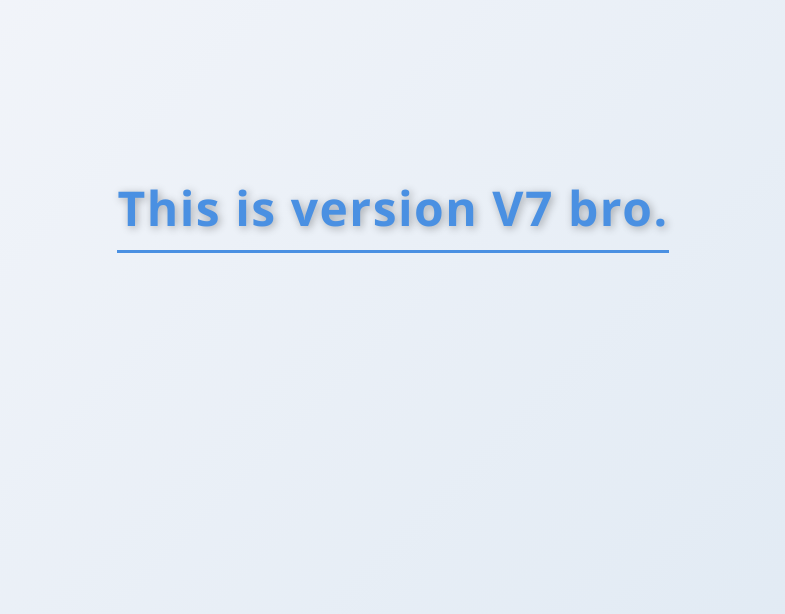
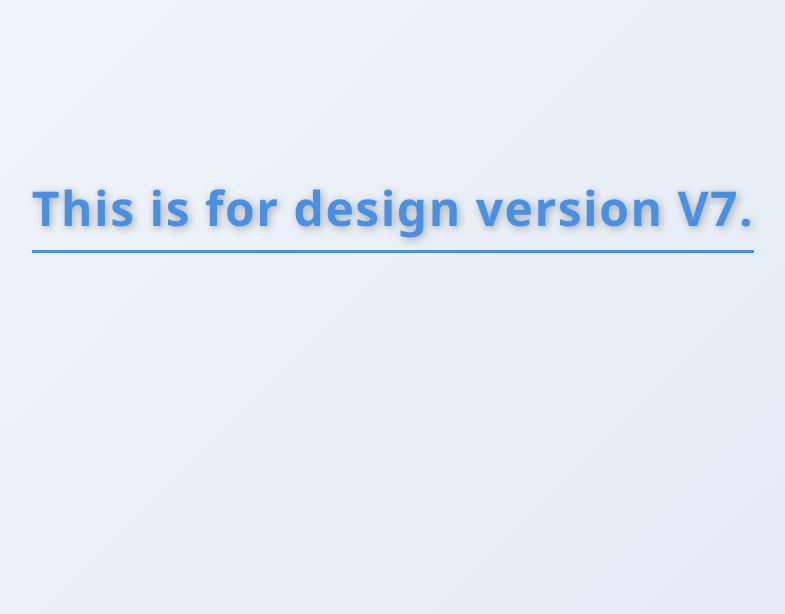
Before and after one commit to skj-hub/myrepo, a plain HTML site: page index.html in a window 1280 px wide. Shown: the part 186-800 px from the top of the page, without its empty margins (247-1032 px from the left). Drawn offline with Linux system fonts and the light colour scheme.

Commit message:
Changed h1 tag data

```diff
--- a/index.html
+++ b/index.html
@@ -7,6 +7,6 @@
     <link rel="stylesheet" href="style.css">
 </head>
 <body>
-    <h1>This is version V7 bro.</h1>
+    <h1>This is for design version V7.</h1>
 </body>
 </html>
```
